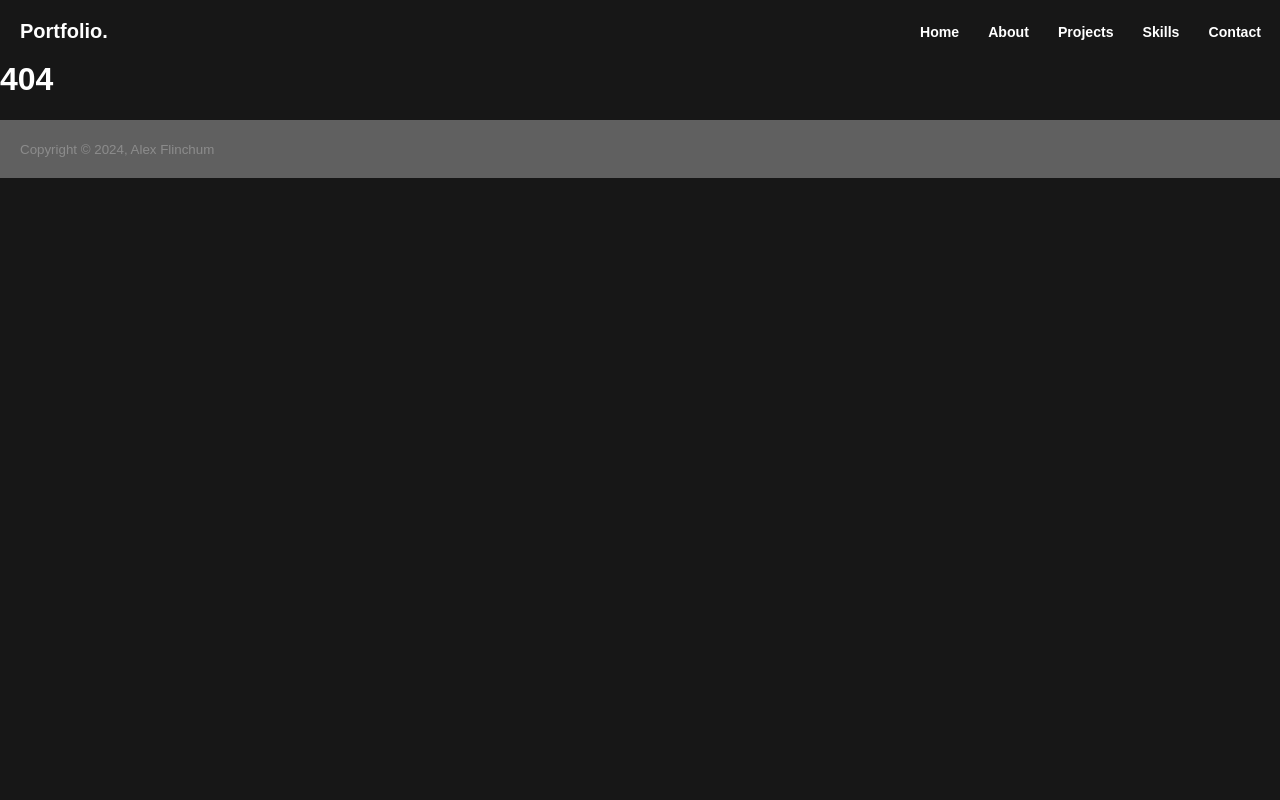
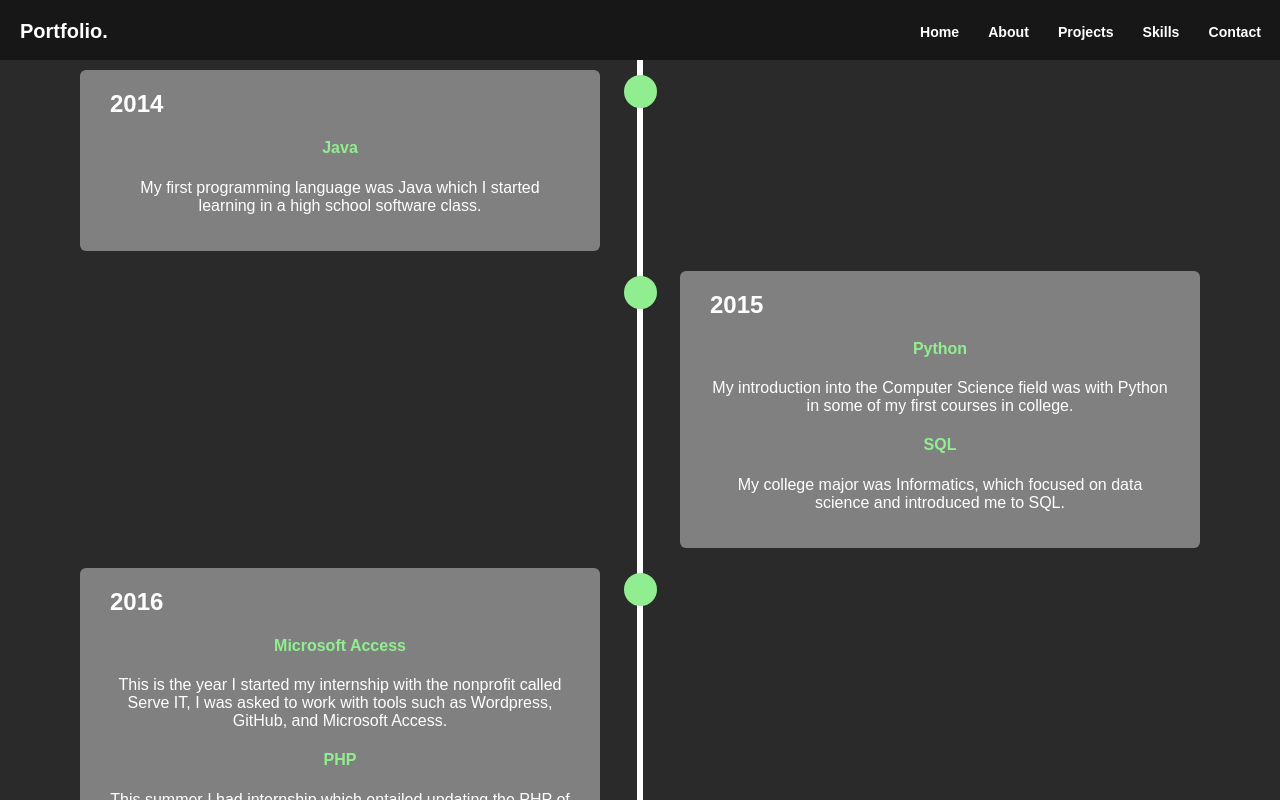
Before and after one commit to acflinch/CS601_TermProject_Flinchum, a React (Create React App) app in the folder term-project/: page /skills in a window 1280 px wide. Before the commit this address had no page. Shown: the top 800 px of the page. Built offline with nearby package versions, Linux system fonts and the light colour scheme; the HTML template or start-up script is replaced by a standard one.

Commit message:
added a skills timeline and made css for it

```diff
--- a/term-project/src/App.js
+++ b/term-project/src/App.js
@@ -3,6 +3,7 @@ import { BrowserRouter, Routes, Route } from "react-router-dom";
 import Layout from "./pages/Layout";
 import Home from "./pages/Home";
 import About from "./pages/About";
+import Skills from "./pages/Skills";
 import Contact from "./pages/Contact";
 import NoPage from "./pages/NoPage";
 
@@ -13,6 +14,7 @@ function App() {
           <Route path="/" element={<Layout />}>
             <Route index element={<Home />} />
             <Route path="about" element={<About />} />
+              <Route path="skills" element={<Skills />} />
             <Route path="contact" element={<Contact />} />
             <Route path="*" element={<NoPage />} />
           </Route>
--- /dev/null
+++ b/term-project/src/components/Skill.jsx
@@ -0,0 +1,20 @@
+function Skill(props) {
+    return (
+        <>
+            <div className="container">
+                <div className="content">
+                    <h2>{props.skill.year}</h2>
+                    {props.skill.skills.map(el =>
+                        <div>
+                            <h4>{el.language}</h4>
+                            <p>{el.desc}</p>
+                        </div>
+                    )}
+                </div>
+            </div>
+
+        </>
+    );
+}
+
+export default Skill;
--- /dev/null
+++ b/term-project/src/components/SkillsTimeline.jsx
@@ -0,0 +1,13 @@
+import Skill from "./Skill";
+
+function SkillsTimeline(props) {
+    return (
+        <div className="timeline">
+            {props.skillsList.map(skill => (
+                <Skill skill={skill}></Skill>
+            ))}
+        </div>
+    );
+}
+
+export default SkillsTimeline;
--- a/term-project/src/css/Contact.css
+++ b/term-project/src/css/Contact.css
@@ -66,9 +66,8 @@ form .input {
     text-align: center;
 }
 
-
 .social {
-    width: 38px;
+    width: 58px;
     padding-top: 20px;
     padding-right: 20px;
 }
--- a/term-project/src/css/Home.css
+++ b/term-project/src/css/Home.css
@@ -8,7 +8,7 @@ h3, h2 {
 }
 
 .icon {
-    width: 28px;
+    width: 38px;
     padding-right: 10px;
 }
 
@@ -61,7 +61,7 @@ button:hover {
     float: right;
     padding: inherit;
     margin: auto;
-    width: 300px;
+    width: 460px;
     display: block;
 }
 
--- /dev/null
+++ b/term-project/src/css/Skills.css
@@ -0,0 +1,64 @@
+* {
+    box-sizing: border-box;
+}
+
+.content h4, .content p {
+    text-align: center;
+}
+
+.content h4 {
+    color: lightgreen;
+}
+
+.timeline {
+    position: relative;
+    max-width: 1200px;
+    margin: 0 auto;
+}
+
+.timeline::after {
+    content: '';
+    position: absolute;
+    width: 6px;
+    background-color: white;
+    top: 0;
+    bottom: 0;
+    left: 50%;
+    margin-left: -3px;
+}
+
+
+.container {
+    padding: 10px 40px;
+    position: relative;
+    width: 50%;
+}
+
+
+.container::after {
+    content: '';
+    position: absolute;
+    width: 25px;
+    height: 25px;
+    right: -17px;
+    background-color: lightgreen;
+    border: 4px solid lightgreen;
+    top: 15px;
+    border-radius: 50%;
+    z-index: 1;
+}
+
+.container:nth-child(2), .container:nth-child(4), .container:nth-child(6) {
+    left: 50%;
+}
+
+.container:nth-child(2)::after, .container:nth-child(4)::after, .container:nth-child(6)::after {
+    left: -16px;
+}
+
+.content {
+    padding: 20px 30px;
+    background-color: gray;
+    position: relative;
+    border-radius: 6px;
+}
--- a/term-project/src/models/Skills.json
+++ b/term-project/src/models/Skills.json
@@ -4,7 +4,64 @@
     "skills": [
       {
         "language": "Java",
-        "desc": "My first programming language was Java which i start learning in a high school software class"
+        "desc": "My first programming language was Java which I started learning in a high school software class."
+      }
+    ]
+  },
+  {
+    "year": 2015,
+    "skills": [
+      {
+        "language": "Python",
+        "desc": "My introduction into the Computer Science field was with Python in some of my first courses in college."
+      },
+      {
+        "language": "SQL",
+        "desc": "My college major was Informatics, which focused on data science and introduced me to SQL."
+      }
+    ]
+  },
+  {
+    "year": 2016,
+    "skills": [
+      {
+        "language": "Microsoft Access",
+        "desc": "This is the year I started my internship with the nonprofit called Serve IT, I was asked to work with tools such as Wordpress, GitHub, and Microsoft Access."
+      },
+      {
+        "language": "PHP",
+        "desc": "This summer I had internship which entailed updating the PHP of a clients website."
+      }
+    ]
+  },
+  {
+    "year": 2017,
+    "skills": [
+      {
+        "language": "Racket",
+        "desc": "As I progressed through my undergrad courses, I was introduced to more complex languages such as Racket."
+      },
+      {
+        "language": "C#",
+        "desc": "I started my cognate in undergrad which focused on Game Design, I used C# to create games in Unity."
+      }
+    ]
+  },
+  {
+    "year": 2018,
+    "skills": [
+      {
+        "language": "HTML/CSS/JavaScript",
+        "desc": "I took a web development course in undergrad which focused on JavaScript, HTML, and CSS."
+      }
+    ]
+  },
+  {
+    "year": 2019,
+    "skills": [
+      {
+        "language": "Angular",
+        "desc": "After graduating undergrad, I started work at General Motors where I was introduced and worked on Angular web page development."
       }
     ]
   }
--- /dev/null
+++ b/term-project/src/pages/Skills.js
@@ -0,0 +1,24 @@
+import skills from "../models/Skills.json"
+import SkillsTimeline from "../components/SkillsTimeline";
+import "../css/Skills.css";
+import React from "react";
+
+class Skills extends React.Component {
+    constructor(props) {
+        super(props);
+        this.state = { skillsList: skills }
+    }
+
+    render() {
+        return (
+            <>
+                <div className="content-wrapper">
+                    <SkillsTimeline skillsList={this.state.skillsList}></SkillsTimeline>
+                </div>
+            </>
+        )
+    }
+
+}
+
+export default Skills;
```
